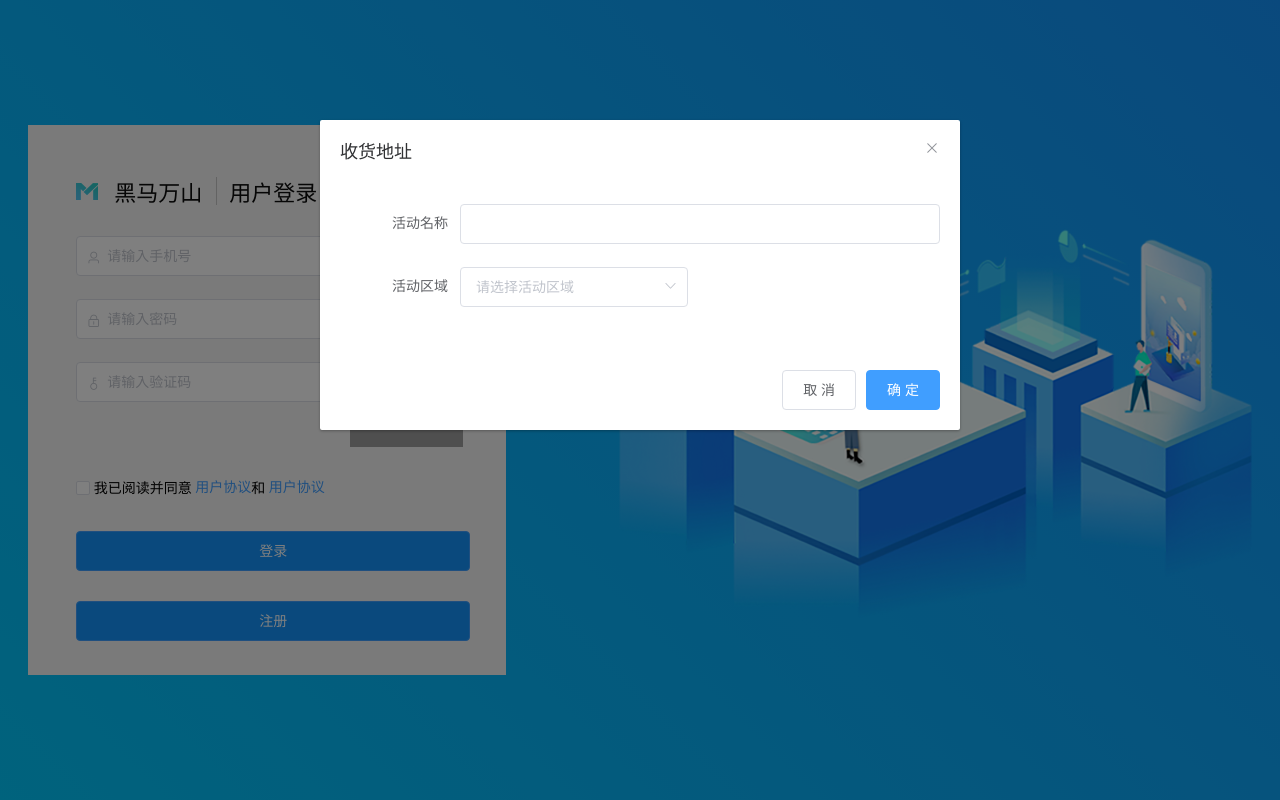
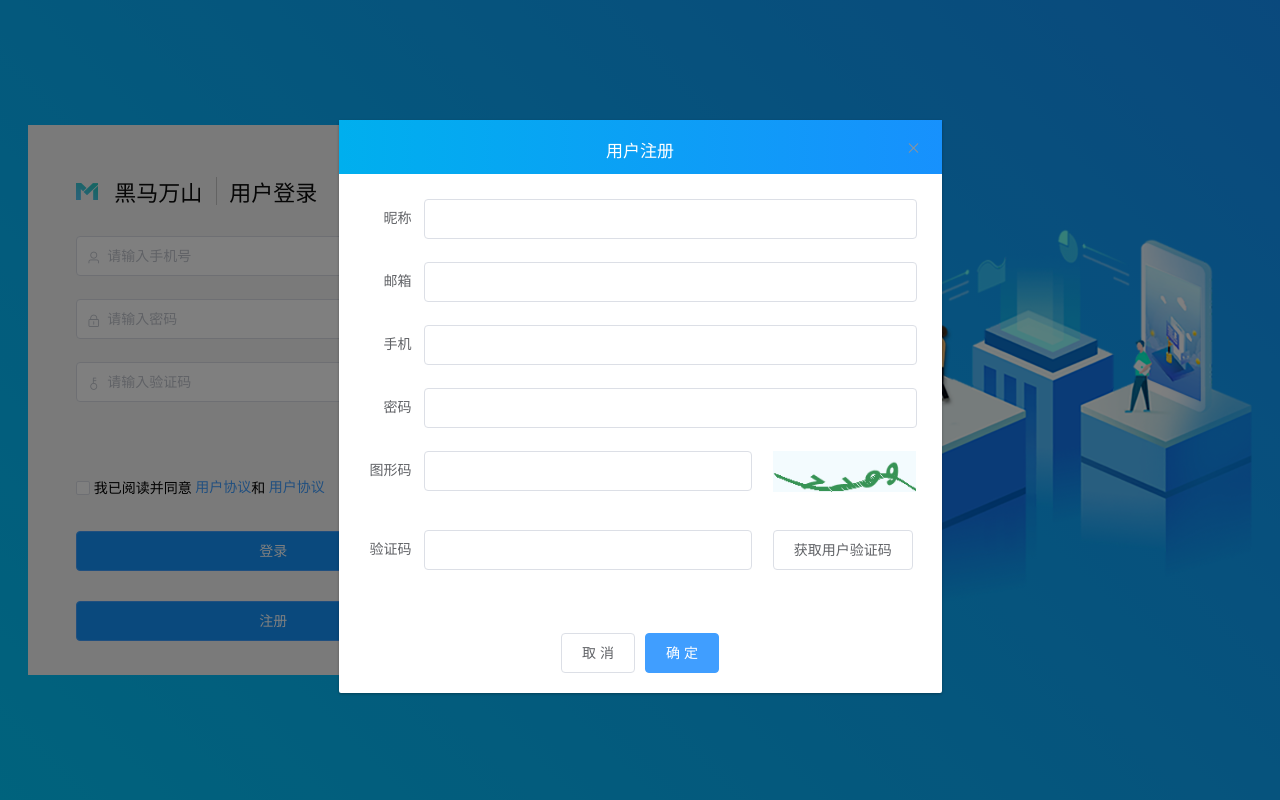
Before and after one commit to QingPeng6/mianmian47, a Vue app: page /#/login in a window 1280 px wide. Built offline with nearby package versions, Linux system fonts and the light colour scheme.

Commit message:
完成注册框基本布局

```diff
--- a/src/style/base.css
+++ b/src/style/base.css
@@ -3,3 +3,22 @@ html,body{
     margin: 0;
     padding: 0;
 }
+
+/* 把我们所有标签的内外边距清零 */
+* {
+    margin: 0;
+    padding: 0;
+    /* css3盒子模型 */
+    box-sizing: border-box;
+}
+
+/* em 和 i 斜体的文字不倾斜 */
+em,
+i {
+    font-style: normal
+}
+
+/* 去掉li 的小圆点 */
+li {
+    list-style: none
+}
--- a/src/views/login/components/register.vue
+++ b/src/views/login/components/register.vue
@@ -1,15 +1,40 @@
 <template>
   <div>
-    <el-dialog title="收货地址" :visible.sync="dialogFormVisible">
+    <!-- center属性写上 就让那一行居中 / width设置宽度 -->
+    <el-dialog title="用户注册" center width="603px" :visible.sync="dialogFormVisible">
       <el-form :model="form">
-        <el-form-item label="活动名称" :label-width="formLabelWidth">
+        <el-form-item label="昵称" :label-width="formLabelWidth">
           <el-input v-model="form.name" autocomplete="off"></el-input>
         </el-form-item>
-        <el-form-item label="活动区域" :label-width="formLabelWidth">
-          <el-select v-model="form.region" placeholder="请选择活动区域">
-            <el-option label="区域一" value="shanghai"></el-option>
-            <el-option label="区域二" value="beijing"></el-option>
-          </el-select>
+
+        <el-form-item label="邮箱" :label-width="formLabelWidth">
+          <el-input v-model="form.email" autocomplete="off"></el-input>
+        </el-form-item>
+
+        <el-form-item label="手机" :label-width="formLabelWidth">
+          <el-input v-model="form.phone" autocomplete="off"></el-input>
+        </el-form-item>
+
+        <el-form-item label="密码" :label-width="formLabelWidth">
+          <el-input v-model="form.passWord" autocomplete="off"></el-input>
+        </el-form-item>
+
+        <el-form-item label="图形码" :label-width="formLabelWidth">
+          <el-col :span="16">
+            <el-input v-model="form.code" autocomplete="off"></el-input>
+          </el-col>
+          <el-col :span="7" :offset="1">
+            <img src="../login_captcha.png" alt class="imgs" />
+          </el-col>
+        </el-form-item>
+
+        <el-form-item label="验证码" :label-width="formLabelWidth">
+          <el-col :span="16">
+            <el-input v-model="form.ycode" autocomplete="off"></el-input>
+          </el-col>
+          <el-col :span="7" :offset="1">
+            <el-button>获取用户验证码</el-button>
+          </el-col>
         </el-form-item>
       </el-form>
       <div slot="footer" class="dialog-footer">
@@ -37,7 +62,7 @@ export default {
         resource: "",
         desc: ""
       },
-      formLabelWidth: "120px"
+      formLabelWidth: "60px"
     };
   },
   //方法
@@ -57,5 +82,17 @@ export default {
 };
 </script>
 
-<style>
+<style lang="less">
+.imgs {
+  height: 41px;
+  width: 100%;
+}
+
+.el-dialog__header {
+  background: linear-gradient(to right, #00afee, #1791fd);
+  .el-dialog__title {
+    color: white !important;
+    font-size: 17px;
+  }
+}
 </style>
```
